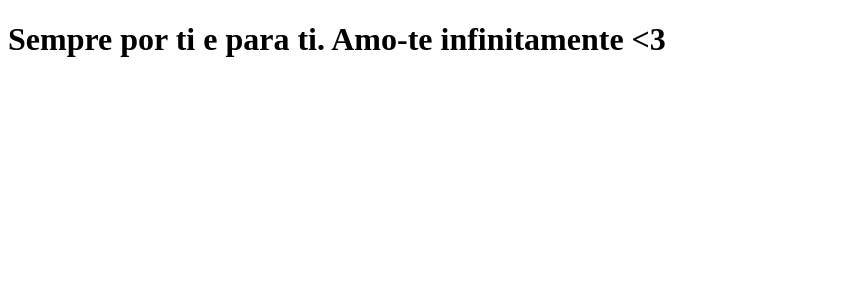
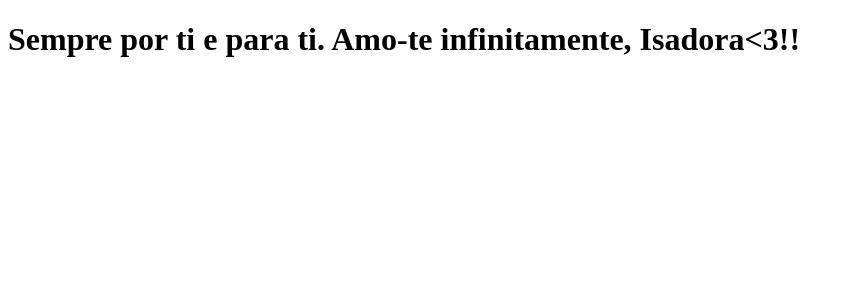
Before and after one commit to jvgomes01/clone-tabnews, a Next.js app: page / in a window 1280 px wide. Shown: the top 300 px of the page, without its empty margins (0-852 px from the left). Built offline with nearby package versions, Linux system fonts and the light colour scheme.

Commit message:
Incrementar o arquivo index.js

```diff
--- a/pages/index.js
+++ b/pages/index.js
@@ -1,5 +1,5 @@
 function Home(){
-    var msg = "Sempre por ti e para ti. Amo-te infinitamente <3"
+    var msg = "Sempre por ti e para ti. Amo-te infinitamente, Isadora<3!!"
     return <h1>{msg}</h1>
 }
 
```
